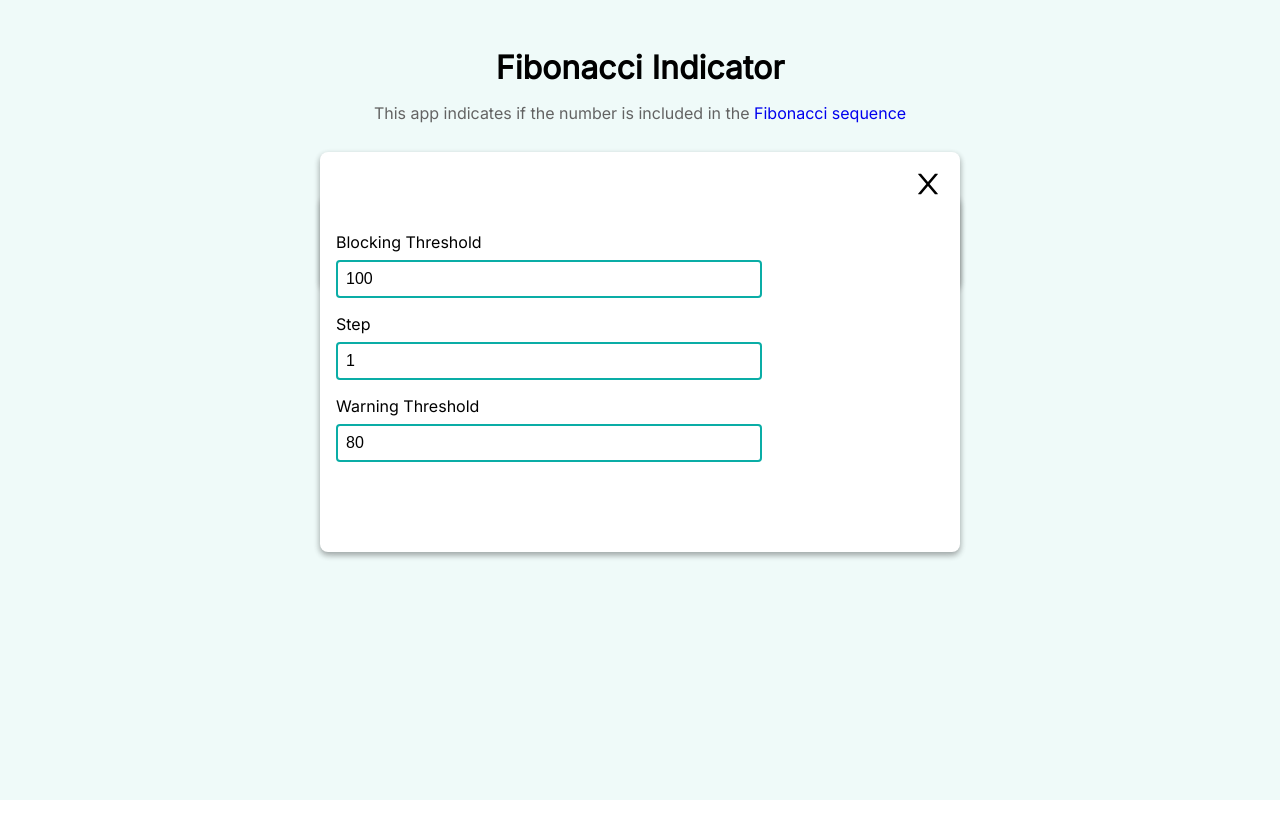
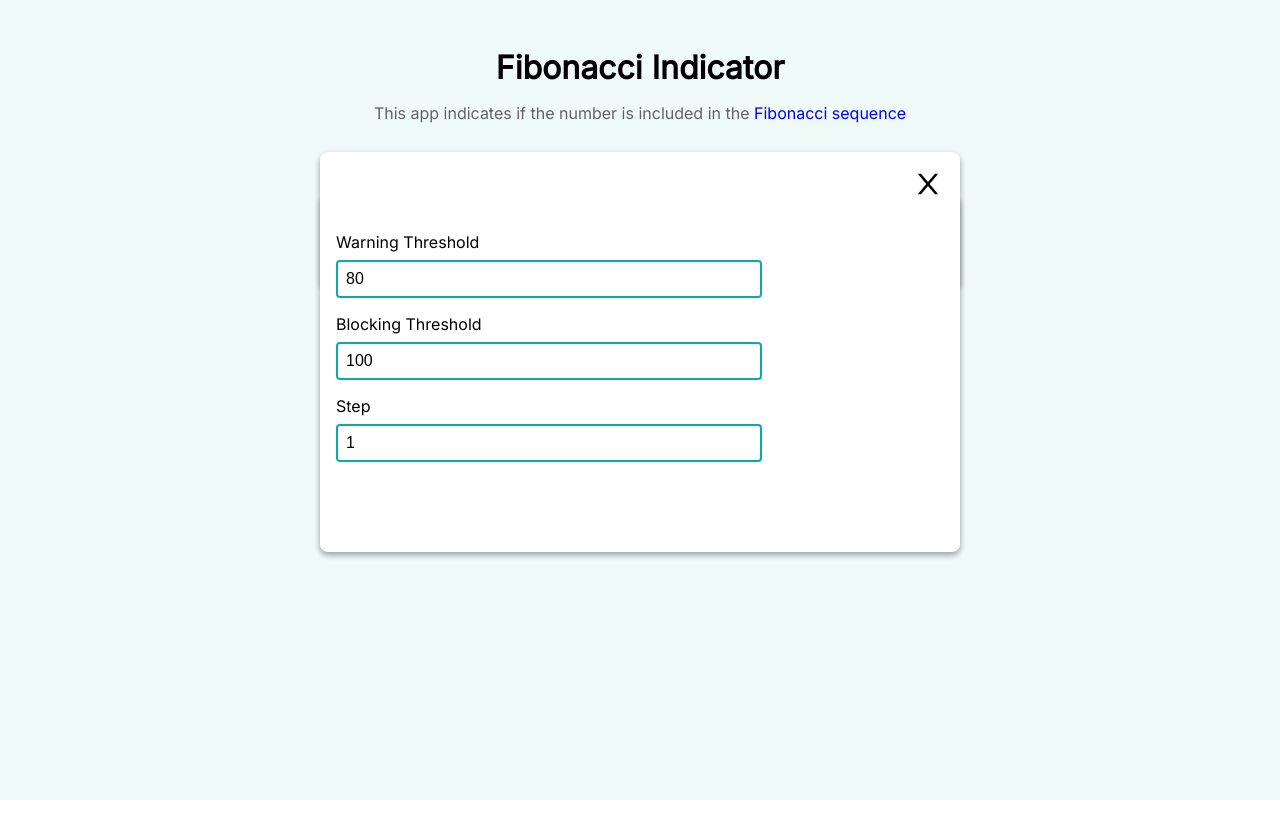
Before and after one commit to JeanMMillet/scality-challenge, a React (Vite) app in the folder fibonacci-counter/: page / in a window 1280 px wide. Both pictures are taken after a click on the button 928 px from the left and 405 px from the top of the page. Shown: the top 838 px of the page. Built offline with nearby package versions, Linux system fonts and the light colour scheme.

Commit message:
modify readme

```diff
--- a/fibonacci-counter/src/Component/Settings/Settings.tsx
+++ b/fibonacci-counter/src/Component/Settings/Settings.tsx
@@ -46,6 +46,15 @@ const Settings: React.FC<SettingsProps> = ({
           <AiOutlineClose />
         </button>
         <div className="setting-content">
+          <div className="threshold">
+            <label htmlFor="step">Warning Threshold</label>
+            <input
+              type="number"
+              name="warning"
+              value={threshold}
+              onChange={handleChange}
+            />
+          </div>
           <div className="max">
             <label htmlFor="max">Blocking Threshold</label>
             <input
@@ -66,15 +75,6 @@ const Settings: React.FC<SettingsProps> = ({
               onChange={handleChange}
             />
           </div>
-          <div className="threshold">
-            <label htmlFor="step">Warning Threshold</label>
-            <input
-              type="number"
-              name="warning"
-              value={threshold}
-              onChange={handleChange}
-            />
-          </div>
         </div>
       </div>
     </div>
```
Also changed, not shown: 1 other file (tests, documents, lock files or other folders).
